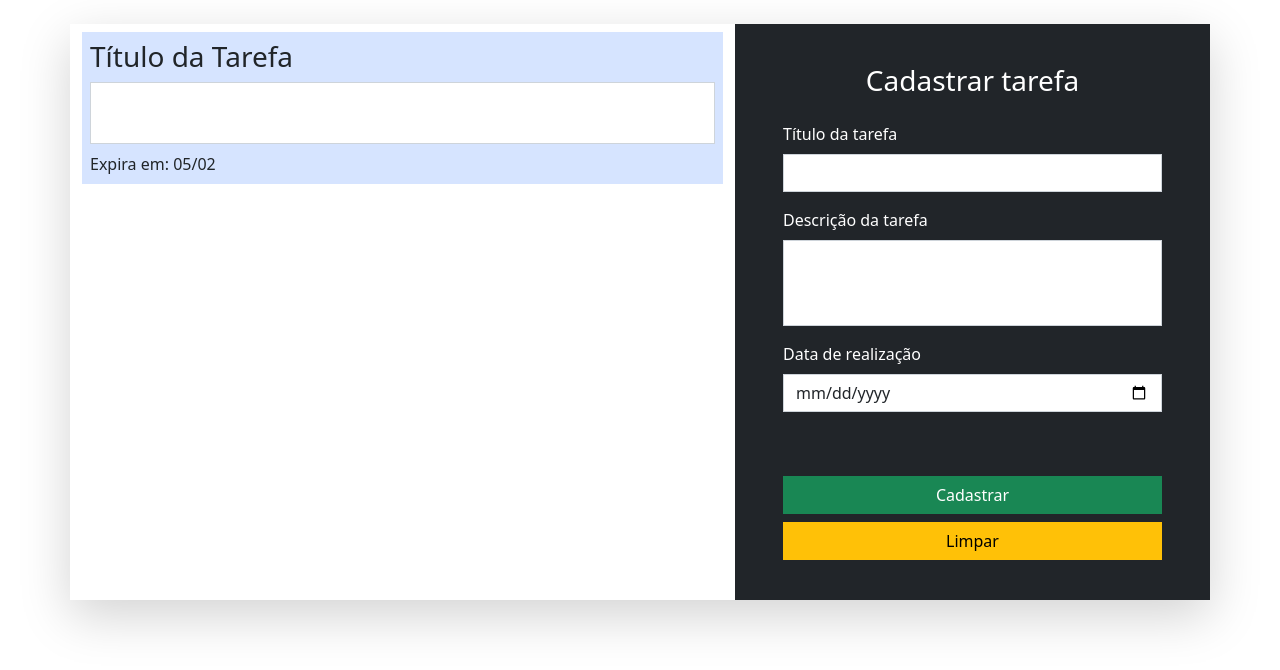
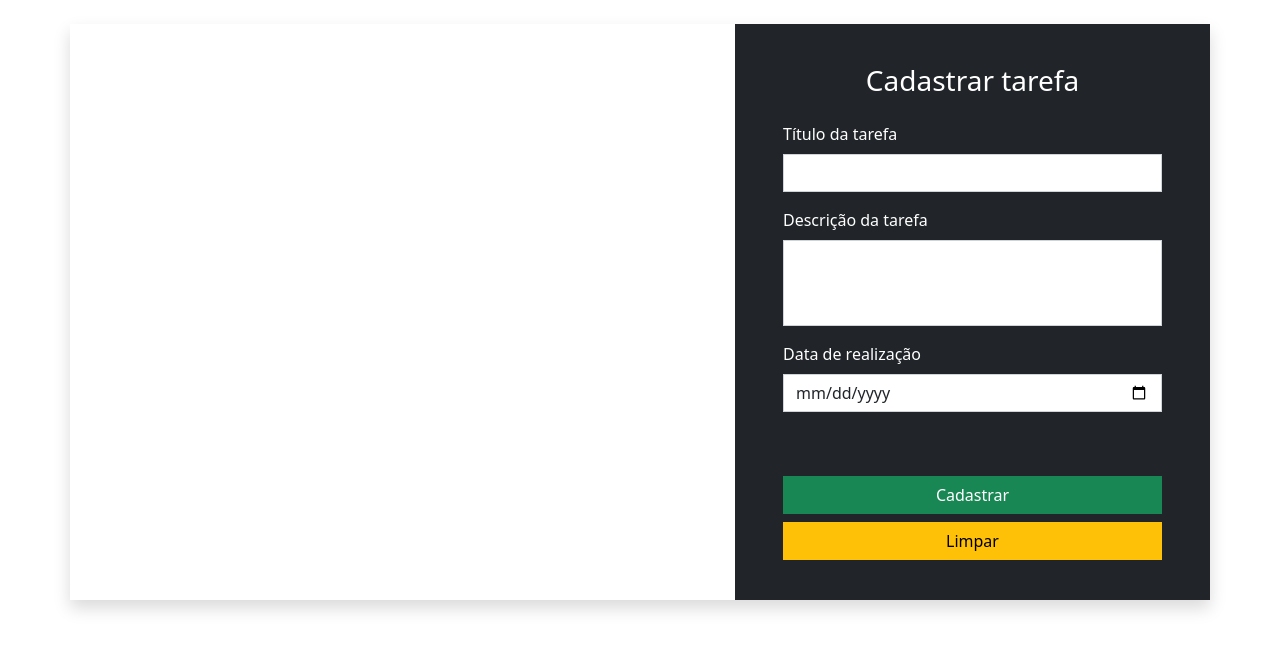
Before and after one commit to henrickrafael/listaJavaScript, a plain HTML site: page index.html in a window 1280 px wide. Drawn offline with nearby package versions, Linux system fonts and the light colour scheme.

Commit message:
#005 style: Remocao do codigo HTML estatico da pagina

```diff
--- a/index.html
+++ b/index.html
@@ -13,16 +13,13 @@
   <body>
 
     <section> <!--Section que guarda o titulo e o botão de adicionar-->
-      <div class="container content-wrapper my-4 shadow-lg">
+      <div class="container content-wrapper my-4 shadow">
             <div class="row">
-                <div class="col-md-7 bg-white content-wrapper overflow-auto">
-                    <div class="container-fluid dropdown bg-list mt-2 p-2">
-                        <h3>Título da Tarefa</h3>
-                        <textarea class="form-control mb-2"></textarea>
-                        <span>Expira em: 05/02</span>
-                    </div>
+                <div id="listItem" class="col-md-7 bg-white content-wrapper overflow-auto">
+                  <!--O conteúd é adicionado dinâmicamente aqui dentro-->
                 </div>
                 <div class="col-md-5 bg-dark text-white p-4 text-center content-wrapper">
+                  <form>
                     <div class="container mt-3">
                       <h3>Cadastrar tarefa</h3>
                     </div>
@@ -42,6 +39,7 @@
                       <button onclick="addTarefa()" type="button" class="form-control btn btn-success mt-3">Cadastrar</button>
                       <button type="reset" class="form-control btn btn-warning mt-2">Limpar</button>
                     </div>
+                  </form>
                 </div>
             </div>
       </div> <!--Container-->
```
